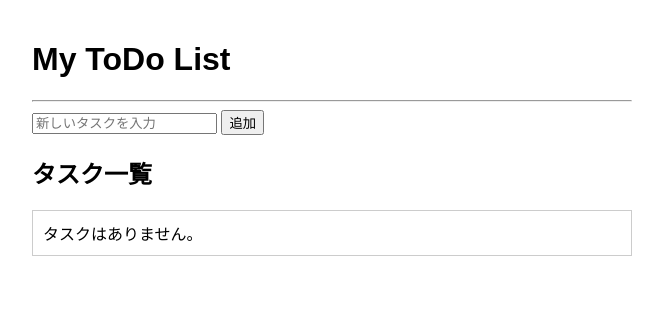
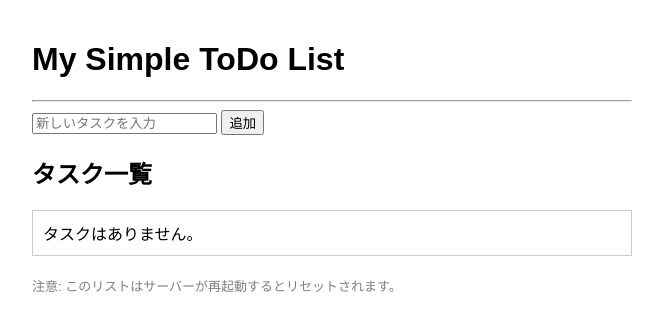
Before and after one commit to abe-prog/flask-todo-render, a Flask app: page / in a window 1280 px wide. Shown: the top 331 px of the page, without its empty margins (308-971 px from the left). Run offline with Flask 3, Linux system fonts and the light colour scheme.

Commit message:
Revert to in-memory list (no persistence)

```diff
--- a/app.py
+++ b/app.py
@@ -1,80 +1,41 @@
-import os
 from flask import Flask, render_template, request, redirect, url_for
-from flask_sqlalchemy import SQLAlchemy
 
 app = Flask(__name__)
 
-# --- Modified Database Configuration for Render Persistent Disk ---
-# Renderでマウントする永続ディスクのパス (Render UIで設定するパスに合わせる)
-# ここでは例として '/data' とする
-persistent_data_dir = '/data'
-db_path = os.path.join(persistent_data_dir, 'todo.db')
-
-# データベースファイルのパスを設定
-app.config['SQLALCHEMY_DATABASE_URI'] = f'sqlite:///{db_path}'
-# SQLAlchemyのイベントシステムを無効化（リソース節約）
-app.config['SQLALCHEMY_TRACK_MODIFICATIONS'] = False
-
-db = SQLAlchemy(app)
-
-class Todo(db.Model):
-    id = db.Column(db.Integer, primary_key=True)
-    task = db.Column(db.String(200), nullable=False)
-    done = db.Column(db.Boolean, default=False)
-
-    def __repr__(self):
-        return f'<Todo {self.id} {self.task[:10]}>'
-
-# --- データベース初期化 ---
-# 初回起動時などにテーブルを作成
-with app.app_context():
-    # 永続ディスクのディレクトリが存在することを確認 (Renderがマウントするため通常は不要だが念のため)
-    # os.makedirs(persistent_data_dir, exist_ok=True)
-    db.create_all()
+# ToDoリストを格納するPythonリスト (メモリ上なので再起動で消える)
+todos = [
+    {'task': 'Renderにデプロイする', 'done': False},
+    {'task': 'ポートフォリオ完成させる', 'done': False}
+]
 
 @app.route('/')
 def index():
-    todos = Todo.query.order_by(Todo.id).all()
-    return render_template('index.html', todos=todos)
+    """ 一覧ページを表示 """
+    # enumerateを使って、テンプレートでインデックス番号も使えるようにする
+    return render_template('index.html', todos=todos, enumerate=enumerate)
 
 @app.route('/add', methods=['POST'])
 def add_task():
-    task_content = request.form.get('task')
-    if task_content:
-        new_task = Todo(task=task_content, done=False)
-        try:
-            db.session.add(new_task)
-            db.session.commit()
-        except Exception as e:
-            db.session.rollback()
-            print(f"Error adding task: {e}")
+    """ 新しいタスクを追加 """
+    task_content = request.form.get('task') # フォームから'task'の値を取得
+    if task_content: # 空でなければ追加
+        todos.append({'task': task_content, 'done': False})
+    return redirect(url_for('index')) # トップページにリダイレクト
+
+@app.route('/check/<int:index>')
+def check_task(index):
+    """ タスクの完了状態を切り替える (インデックスで指定) """
+    if 0 <= index < len(todos):
+        todos[index]['done'] = not todos[index]['done'] # 完了状態を反転
     return redirect(url_for('index'))
 
-@app.route('/check/<int:id>')
-def check_task(id):
-    task_to_check = db.session.get(Todo, id)
-    if task_to_check:
-        try:
-            task_to_check.done = not task_to_check.done
-            db.session.commit()
-        except Exception as e:
-            db.session.rollback()
-            print(f"Error checking task: {e}")
-    return redirect(url_for('index'))
-
-@app.route('/delete/<int:id>')
-def delete_task(id):
-    task_to_delete = db.session.get(Todo, id)
-    if task_to_delete:
-        try:
-            db.session.delete(task_to_delete)
-            db.session.commit()
-        except Exception as e:
-            db.session.rollback()
-            print(f"Error deleting task: {e}")
+@app.route('/delete/<int:index>')
+def delete_task(index):
+    """ タスクを削除する (インデックスで指定) """
+    if 0 <= index < len(todos):
+        todos.pop(index) # リストから削除
     return redirect(url_for('index'))
 
 if __name__ == '__main__':
-    # 本番環境ではGunicornがWSGIサーバーとして動作する
-    # この部分はローカル開発用
-    app.run(debug=True) # 本番デプロイ時は debug=False または削除
+    # Flaskの開発用サーバーを起動
+    app.run(debug=True)
--- a/requirements.txt
+++ b/requirements.txt
@@ -1,3 +1,2 @@
 Flask
-Flask-SQLAlchemy
 gunicorn
--- a/templates/index.html
+++ b/templates/index.html
@@ -2,7 +2,7 @@
 
 {% block title %}ToDo List{% endblock %}
 
-{% block header %}My ToDo List{% endblock %}
+{% block header %}My Simple ToDo List{% endblock %}
 
 {% block content %}
     <form method="POST" action="{{ url_for('add_task') }}">
@@ -12,25 +12,28 @@
 
     <h2>タスク一覧</h2>
     <ul>
-        {# データベースから取得したToDoオブジェクトのリストをループ #}
-        {% for todo in todos %}
+        {# enumerateを使ってインデックスを取得 #}
+        {% for index, todo in enumerate(todos) %}
             <li>
                 <span class="{{ 'done' if todo.done else '' }}">
-                    {# オブジェクトの属性にアクセス #}
                     {{ todo.task }}
                 </span>
                 <span class="actions">
                     {% if todo.done %}
-                        {# ルートにはリストのインデックスではなく、ToDoのIDを渡す #}
-                        <a href="{{ url_for('check_task', id=todo.id) }}">未完了に戻す</a>
+                        {# url_for には index を渡す #}
+                        <a href="{{ url_for('check_task', index=index) }}">未完了に戻す</a>
                     {% else %}
-                        <a href="{{ url_for('check_task', id=todo.id) }}">完了にする</a>
+                        <a href="{{ url_for('check_task', index=index) }}">完了にする</a>
                     {% endif %}
-                    <a href="{{ url_for('delete_task', id=todo.id) }}" class="delete">削除</a>
+                    {# url_for には index を渡す #}
+                    <a href="{{ url_for('delete_task', index=index) }}" class="delete">削除</a>
                 </span>
             </li>
         {% else %}
             <li>タスクはありません。</li>
         {% endfor %}
     </ul>
+    <p style="font-size: small; color: grey; margin-top: 20px;">
+        注意: このリストはサーバーが再起動するとリセットされます。
+    </p>
 {% endblock %}
```
